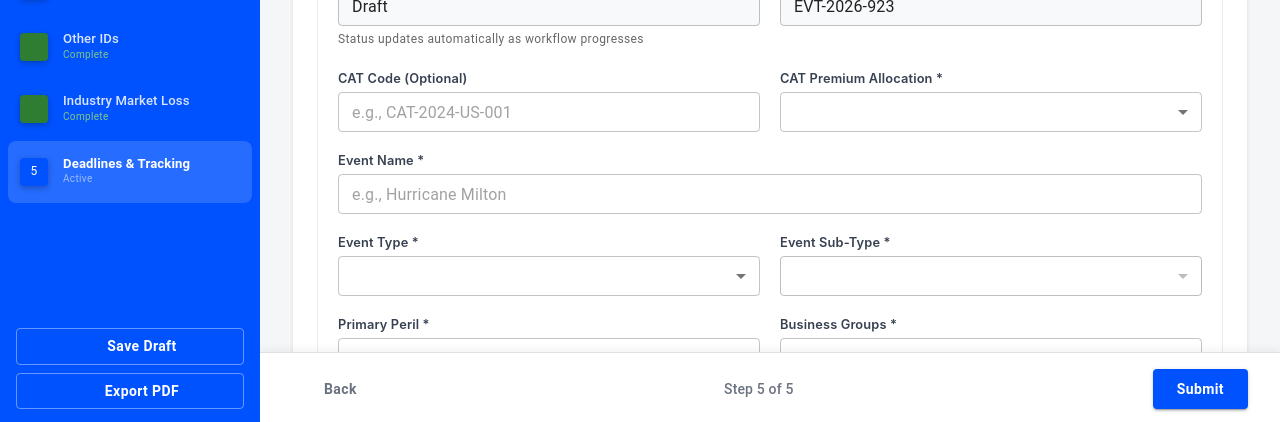
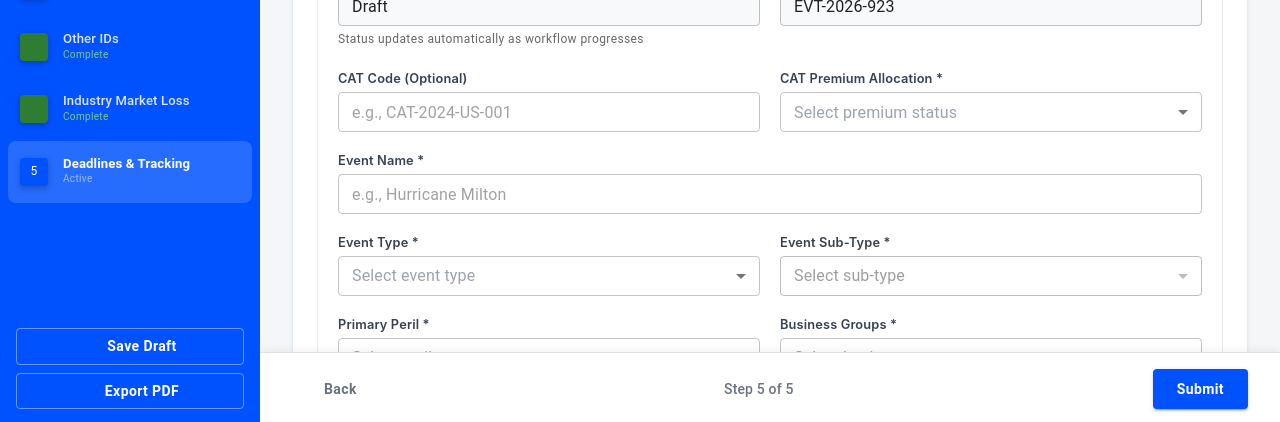
Before and after one commit to VedikaEpamer/clep_ui, a React (Vite) app: page /events/new in a window 1280 px wide. Shown: the part 375-797 px from the top of the page. Built offline with nearby package versions, Linux system fonts and the light colour scheme; some icons are missing.

Commit message:
added select

```diff
--- /dev/null
+++ b/src/components/atoms/AppSelect/index.tsx
@@ -0,0 +1,58 @@
+import {
+  Select,
+  OutlinedInput,
+  FormHelperText,
+  FormControl,
+  type SelectProps,
+  type SelectChangeEvent,
+} from '@mui/material';
+import type { ReactNode } from 'react';
+
+export interface AppSelectProps
+  extends Omit<SelectProps<string>, 'onChange' | 'input' | 'variant'> {
+  /** Simplified onChange – returns the string value directly */
+  onChange?: (value: string) => void;
+  /** Helper / error text rendered below the select */
+  helperText?: ReactNode;
+  /** Stretch to fill the parent width (default: true) */
+  fullWidth?: boolean;
+}
+
+/**
+ * Atom – project-level select input built on MUI Select + OutlinedInput.
+ *   • outline variant, small size by default
+ *   • displayEmpty = true so placeholder MenuItems are always visible
+ *   • simplified onChange(value: string) callback
+ *   • fullWidth defaults to true
+ *   • helperText support
+ */
+export default function AppSelect({
+  onChange,
+  helperText,
+  fullWidth = true,
+  size = 'small',
+  children,
+  disabled,
+  sx,
+  ...rest
+}: AppSelectProps) {
+  const handleChange = (e: SelectChangeEvent<string>) => {
+    onChange?.(e.target.value);
+  };
+
+  return (
+    <FormControl fullWidth={fullWidth} size={size} disabled={disabled} sx={sx}>
+      <Select
+        displayEmpty
+        input={<OutlinedInput />}
+        onChange={handleChange}
+        {...rest}
+      >
+        {children}
+      </Select>
+      {helperText && (
+        <FormHelperText sx={{ marginLeft: 0 }}>{helperText}</FormHelperText>
+      )}
+    </FormControl>
+  );
+}
--- a/src/components/atoms/AppTextField/index.tsx
+++ b/src/components/atoms/AppTextField/index.tsx
@@ -13,6 +13,7 @@ export interface AppTextFieldProps extends Omit<TextFieldProps, 'onChange'> {
  *   • fullWidth by default
  *   • simplified onChange(value: string) callback
  *   • readOnly shorthand prop
+ *   For select / dropdown fields use AppSelect instead.
  */
 export default function AppTextField({
   onChange,
--- a/src/components/molecules/FormField/index.tsx
+++ b/src/components/molecules/FormField/index.tsx
@@ -1,16 +1,26 @@
 import type { ReactNode } from 'react';
 import AppTextField, { type AppTextFieldProps } from '../../atoms/AppTextField';
+import AppSelect, { type AppSelectProps } from '../../atoms/AppSelect';
 import styles from './FormField.module.css';
 
-interface FormFieldProps extends AppTextFieldProps {
-  /** Static label rendered above the input */
+// ── Select variant ───────────────────────────────────────────────────────────
+interface FormSelectProps extends AppSelectProps {
   label: string;
-  /** MenuItem elements when used as a select */
+  select: true;
   children?: ReactNode;
 }
 
+// ── Plain input variant ──────────────────────────────────────────────────────
+interface FormInputProps extends AppTextFieldProps {
+  label: string;
+  select?: false;
+  children?: never;
+}
+
+type FormFieldProps = FormSelectProps | FormInputProps;
+
 /**
- * Molecule – stacks a static label above an AppTextField.
+ * Molecule – stacks a static label above either an AppSelect or AppTextField.
  *
  * Usage (plain input):
  *   <FormField label="Event Name" value={...} onChange={...} placeholder="..." />
@@ -29,11 +39,15 @@ interface FormFieldProps extends AppTextFieldProps {
  * Usage (multiline):
  *   <FormField label="Notes" multiline rows={3} value={...} onChange={...} />
  */
-export default function FormField({ label, children, ...rest }: FormFieldProps) {
+export default function FormField({ label, children, select, ...rest }: FormFieldProps) {
   return (
     <div className={styles.root}>
       <label className={styles.label}>{label}</label>
-      <AppTextField {...rest}>{children}</AppTextField>
+      {select ? (
+        <AppSelect {...(rest as AppSelectProps)}>{children}</AppSelect>
+      ) : (
+        <AppTextField {...(rest as AppTextFieldProps)} />
+      )}
     </div>
   );
 }
--- a/src/index.css
+++ b/src/index.css
@@ -1,5 +1,5 @@
 :root {
-  font-family: 'Roboto', 'Helvetica', 'Arial', sans-serif;
+  font-family: var(--font-family);
   line-height: 1.5;
   font-weight: 400;
   font-synthesis: none;
--- a/src/styles/global.css
+++ b/src/styles/global.css
@@ -19,6 +19,12 @@ body,
   -moz-osx-font-smoothing: grayscale;
 }
 
+/* MUI Select placeholder (empty value MenuItem rendered in collapsed state) */
+.MuiSelect-select em {
+  color: var(--color-text-placeholder);
+  font-style: normal;
+}
+
 /* Scrollbar styling (webkit) */
 ::-webkit-scrollbar {
   width: 6px;
```
